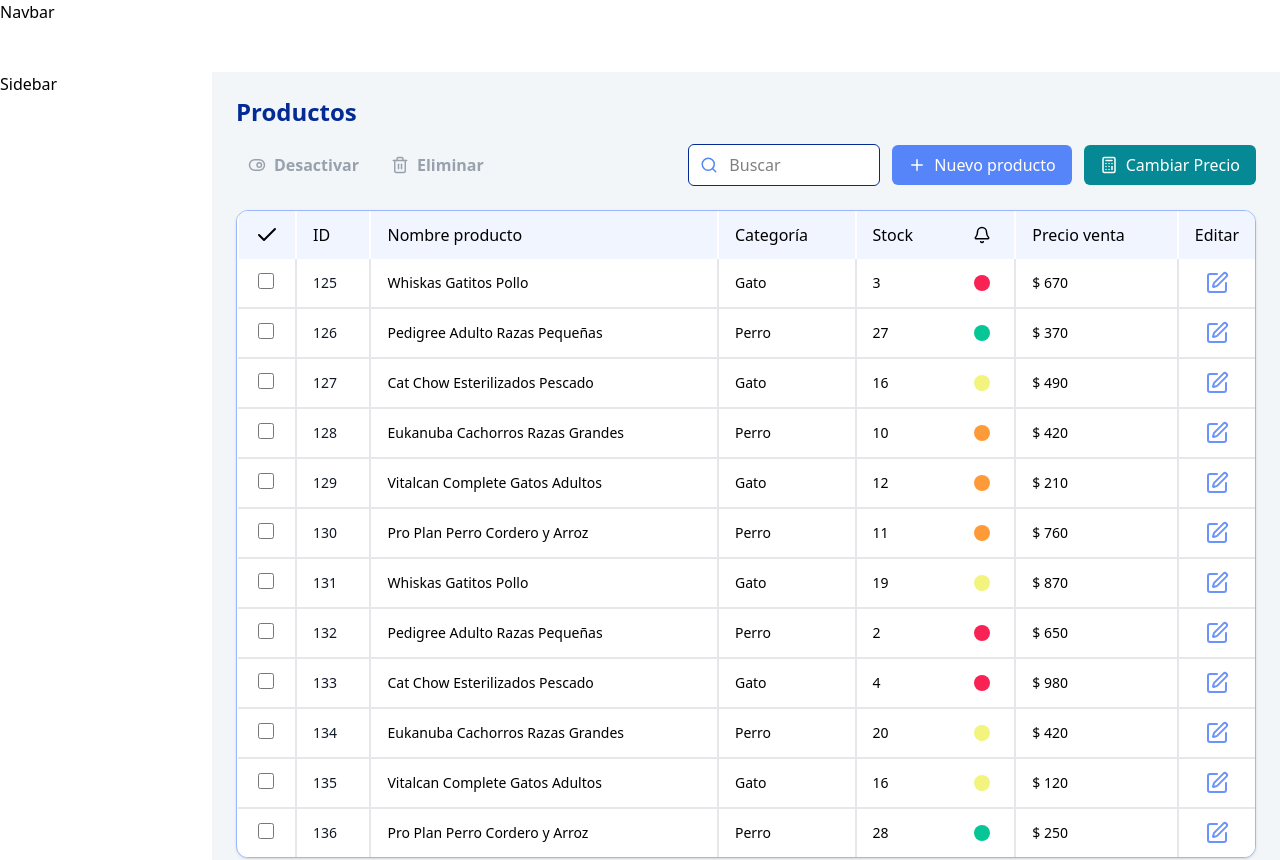
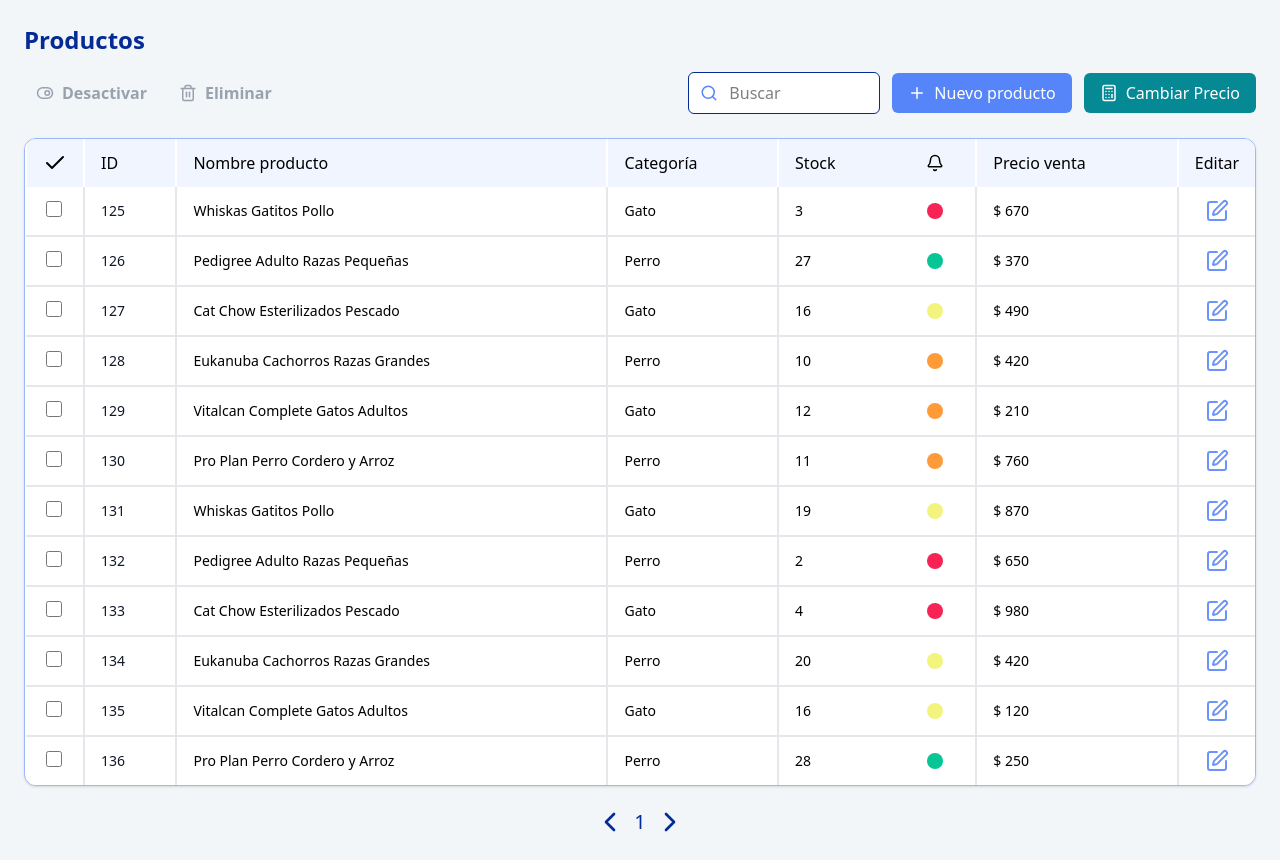
Before and after one commit to emmanuel-cruz-dev/wireframes-test, a React (Vite) app: page / in a window 1280 px wide. Shown: the top 860 px of the page. Built offline with nearby package versions, Linux system fonts and the light colour scheme.

Commit message:
style: updates width in src/pages/Products/Products.tsx

```diff
--- a/src/pages/Products/Products.tsx
+++ b/src/pages/Products/Products.tsx
@@ -2,12 +2,8 @@
 
 function Products() {
   return (
-    <section className="h-full w-full">
-      <nav className="h-18">Navbar</nav>
-      <main className="flex justify-between">
-        <aside className="w-64">Sidebar</aside>
-        <ProductsTable />
-      </main>
+    <section className="h-full w-full bg-custom-mist">
+      <ProductsTable />
     </section>
   );
 }
```
